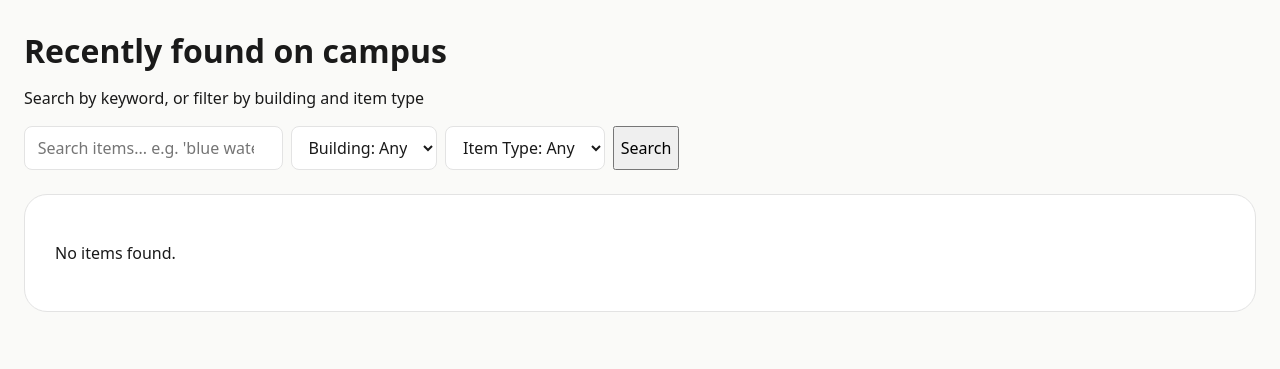
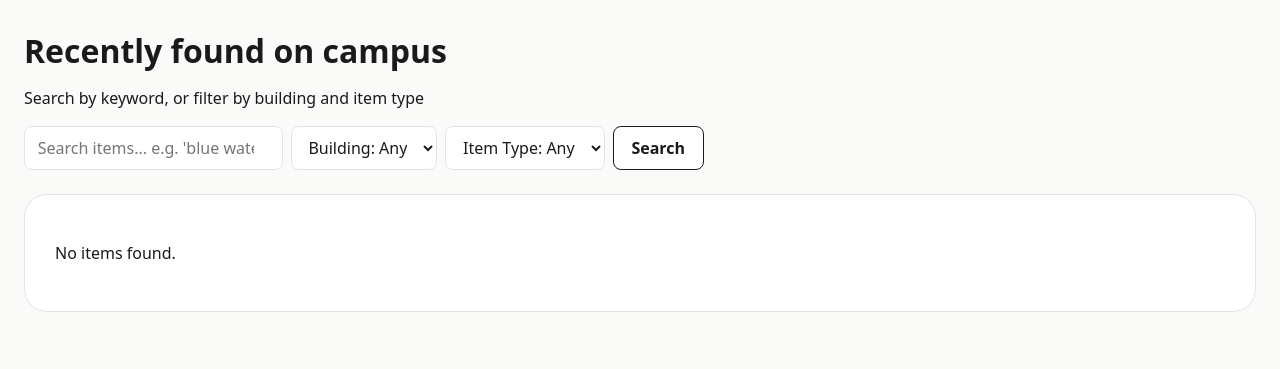
Before and after one commit to CSCI-5117-F26/developing-the-interactive-web-project-1-group-1, a Flask app: page / in a window 1280 px wide. Shown: the part 84-453 px from the top of the page. Run offline with Flask 3, Linux system fonts and the light colour scheme; data that the repository does not hold is empty; some libraries are stand-ins or nearby versions.

Commit message:
index.html: made search button Pure

```diff
--- a/src/developing_the_interactive_web_project_1_group_1/templates/index.html
+++ b/src/developing_the_interactive_web_project_1_group_1/templates/index.html
@@ -19,7 +19,7 @@
     {% if request.args.get('item_type') == t.item_id|string %}selected{% endif %}>{{ t.item_name }}</option>
   {% endfor %}
 </select>
-<button type="submit">Search</button>
+<button class="pure-button" type="submit">Search</button>
 </form>
 
 <div class="item-grid">
```
